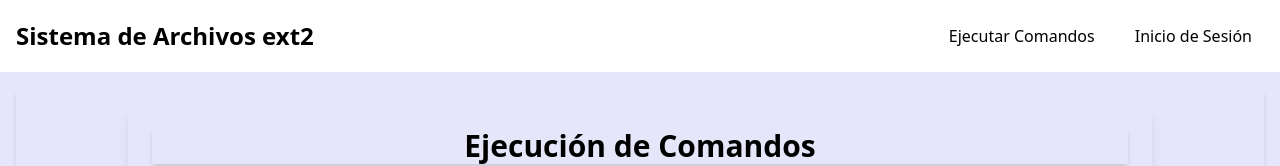
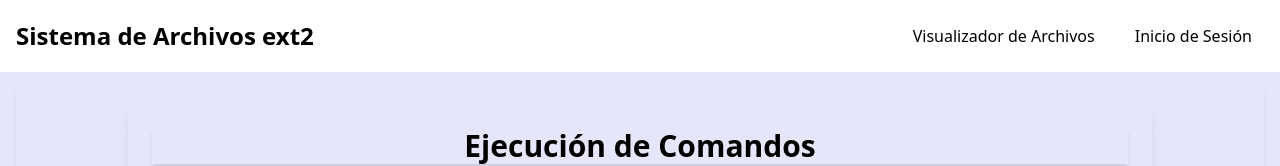
Before and after one commit to sudokentucky/MIA_2S_P2_202100106, a React (Vite) app in the folder front-end/: page / in a window 1280 px wide. Shown: the top 166 px of the page. Built offline with nearby package versions, Linux system fonts and the light colour scheme; no server answers; what tailwind-dracula would draw is missing.

Commit message:
Agregar useEffect para verificar autenticación de usuario

```diff
--- a/front-end/src/NavBar.tsx
+++ b/front-end/src/NavBar.tsx
@@ -3,41 +3,35 @@ import { useState, useEffect } from "react";
 import { useCheckPartition } from "../hooks/useCheckPartition"; // Hook para verificar particiones
 import Message from "./Message"; // Importar el componente Message
 
-// Tipamos la prop navbarUpdated como boolean
 interface NavbarProps {
   navbarUpdated: boolean;
 }
 
-function Navbar({ navbarUpdated }: NavbarProps) {  // Tipamos la prop como boolean
+function Navbar({ navbarUpdated }: NavbarProps) {
   const { partitionStatus } = useCheckPartition(); // Usar el hook para verificar particiones
   const navigate = useNavigate(); // Hook para redirigir
   const [checkingPartition, setCheckingPartition] = useState(false); // Estado para mostrar cargando
   const [message, setMessage] = useState<string>(""); // Estado para el mensaje
   const [messageType, setMessageType] = useState<"success" | "error" | "info" | "">(""); // Estado para el tipo de mensaje
+  const [isAuthenticated, setIsAuthenticated] = useState<boolean>(false); // Estado de autenticación
 
-  // Verificar partición cada vez que navbarUpdated cambie
   useEffect(() => {
-    if (partitionStatus !== "success") {
-    } else {
+    if (partitionStatus === "success") {
       setMessage("Partición montada correctamente");
       setMessageType("success");
     }
-  }, [navbarUpdated, partitionStatus]); // Dependencia de navbarUpdated
+  }, [navbarUpdated, partitionStatus]);
 
-  // Temporizador para eliminar el mensaje automáticamente después de 5 segundos
   useEffect(() => {
     if (message) {
       const timer = setTimeout(() => {
         setMessage("");
         setMessageType("");
       }, 5000); // Elimina el mensaje después de 5 segundos
-
-      // Limpieza del temporizador cuando el mensaje cambia o se desmonta el componente
       return () => clearTimeout(timer);
     }
-  }, [message]); // Se ejecuta cada vez que el mensaje cambie
+  }, [message]);
 
-  // Función para manejar el click en el botón de inicio de sesión
   const handleLoginClick = () => {
     if (checkingPartition) return;
 
@@ -45,15 +39,22 @@ function Navbar({ navbarUpdated }: NavbarProps) {  // Tipamos la prop como boole
 
     // Verificar partición
     if (partitionStatus === "success") {
-      // Si hay partición montada, redirigir al login
+      if (isAuthenticated) {
+        navigate("/user-management");
+      } else {
         navigate("/login");
+      }
     } else {
-      // Mostrar mensaje de error si no hay partición montada
       setMessage("Debe de haber al menos una partición montada para iniciar sesión.");
       setMessageType("error");
     }
 
     setCheckingPartition(false);
+  };
+
+  // Función para manejar el click en el botón de visualizador de archivos
+  const handleFileVisualizerClick = () => {
+    navigate("/file-visualizer");
   };
 
   return (
@@ -68,9 +69,15 @@ function Navbar({ navbarUpdated }: NavbarProps) {  // Tipamos la prop como boole
 
             {/* Enlaces de navegación */}
             <div className="space-x-4">
-        <a href="/" className="hover:bg-dracula-100 hover:text-nosferatu-50 px-3 py-2 rounded-md">
-          Ejecutar Comandos
-        </a>
+
+
+              {/* Botón para el Visualizador de Archivos */}
+              <button
+                onClick={handleFileVisualizerClick}
+                className="bg-dracula-500 hover:bg-dracula-600 text-nosferatu-50 px-3 py-2 rounded-md"
+              >
+                Visualizador de Archivos
+              </button>
 
               {/* Botón de "Inicio de Sesión" */}
               <button
@@ -85,8 +92,6 @@ function Navbar({ navbarUpdated }: NavbarProps) {  // Tipamos la prop como boole
         </div>
       </nav>
 
-
-      {/* Mostrar el mensaje si existe */}
       {message && <Message text={message} type={messageType} />}
     </>
   );
```
Lines whose indentation alone changed are shown as unchanged.
